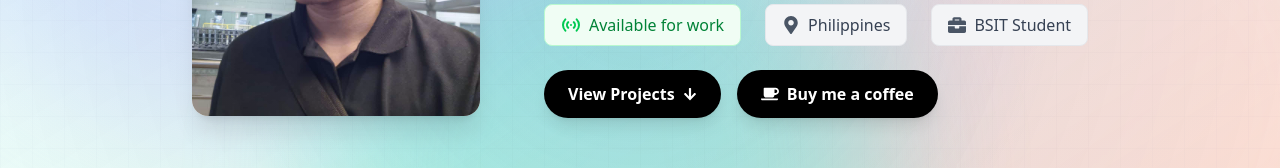
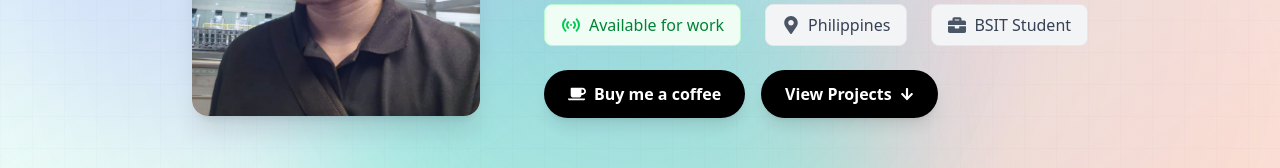
Before and after one commit to teyorkk/portfolio, a React (Vite) app: page / in a window 1280 px wide. Shown: the part 428-596 px from the top of the page. Built offline with nearby package versions, Linux system fonts and the light colour scheme; no server answers.

Commit message:
wala lang sah

```diff
--- a/src/components/Hero/HeroContent.tsx
+++ b/src/components/Hero/HeroContent.tsx
@@ -51,12 +51,6 @@ const HeroContent = () => {
       {/* CTA Buttons */}
       <div className="flex flex-col sm:flex-row gap-4 mt-6">
         <a
-          href="#projects"
-          className="inline-flex items-center justify-center gap-2 px-6 py-3 bg-black dark:bg-white text-white dark:text-black rounded-full font-semibold shadow-lg hover:shadow-xl hover:bg-gray-900 dark:hover:bg-gray-100 transition-all duration-300 hover:-translate-y-0.5"
-        >
-          View Projects <FaArrowDown className="text-sm" />
-        </a>
-        <a
           href="https://buymeacoffee.com/teyorkk"
           target="_blank"
           rel="noopener noreferrer"
@@ -65,6 +59,12 @@ const HeroContent = () => {
           <FaCoffee className="text-lg" />
           Buy me a coffee
         </a>
+        <a
+          href="#projects"
+          className="inline-flex items-center justify-center gap-2 px-6 py-3 bg-black dark:bg-white text-white dark:text-black rounded-full font-semibold shadow-lg hover:shadow-xl hover:bg-gray-900 dark:hover:bg-gray-100 transition-all duration-300 hover:-translate-y-0.5"
+        >
+          View Projects <FaArrowDown className="text-sm" />
+        </a>
       </div>
     </div>
   );
```
